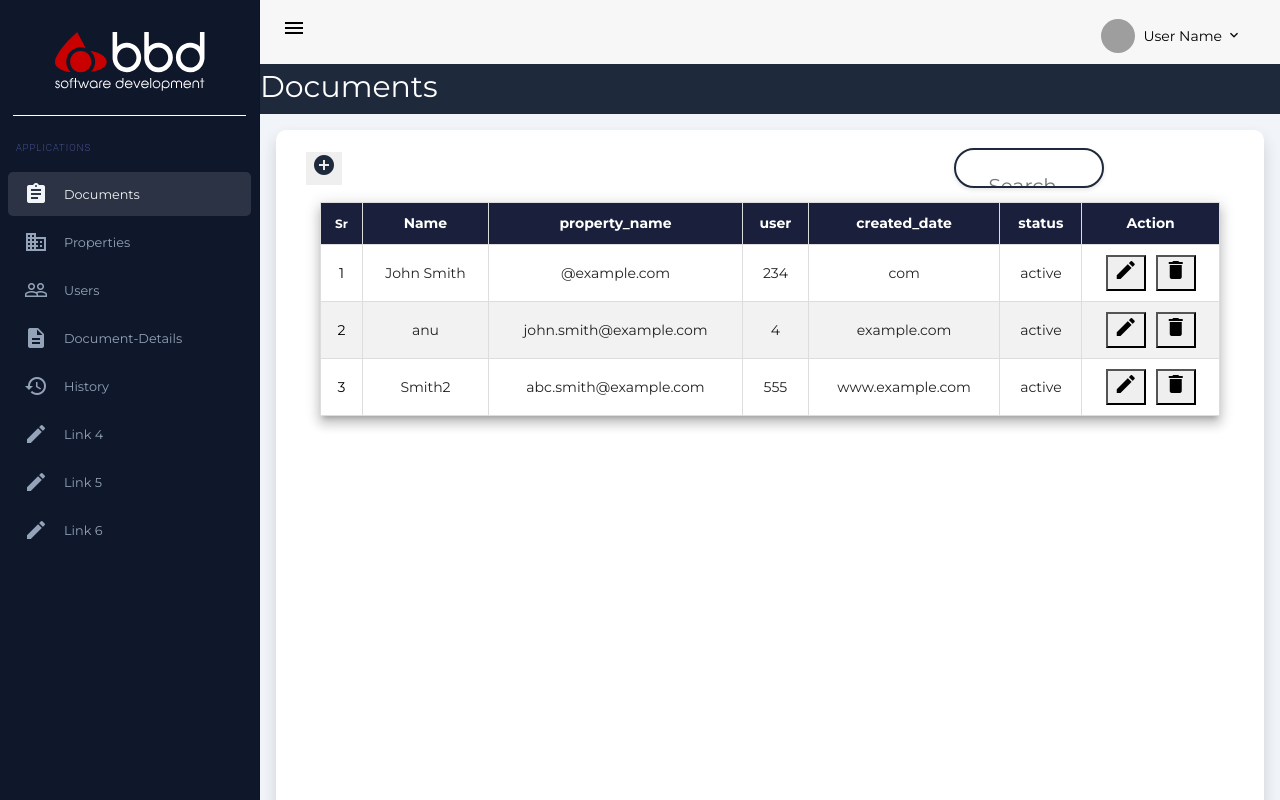
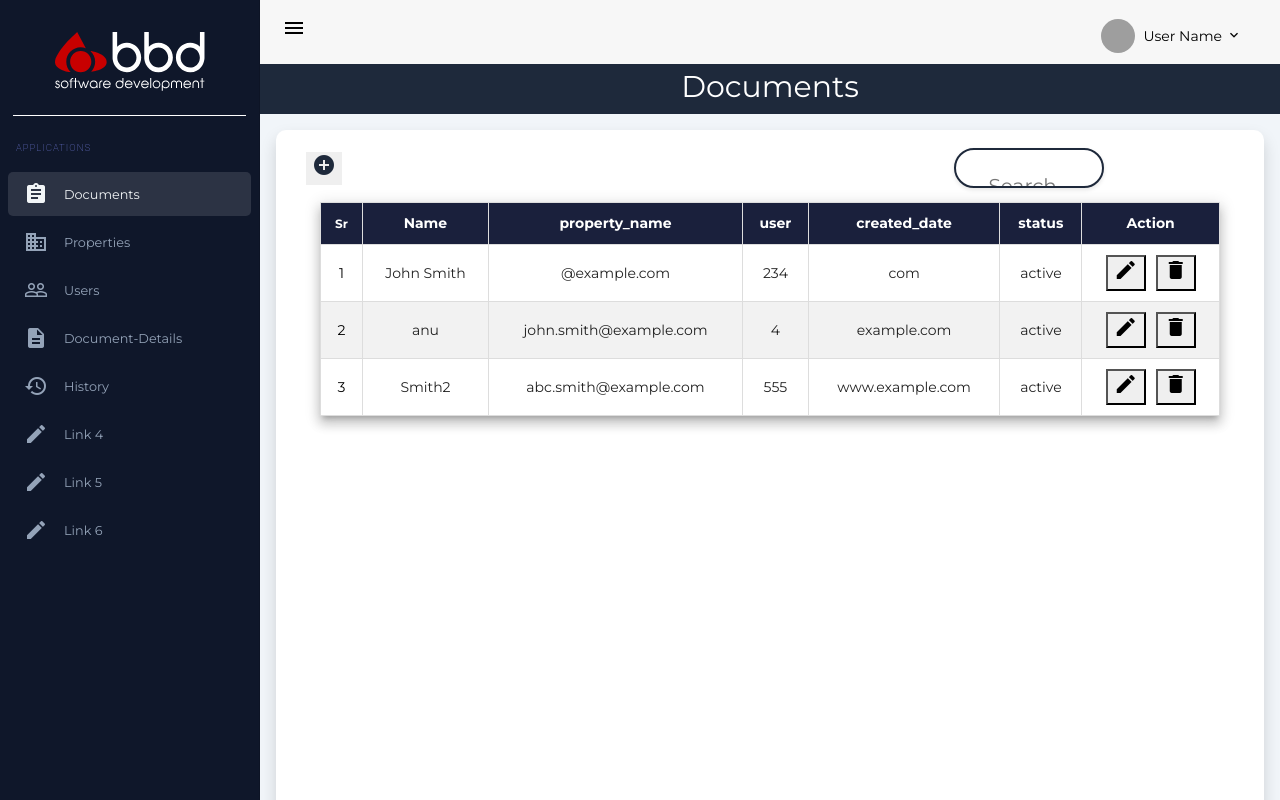
Before and after one commit to divyawani16/DocumentManagement-UI, an Angular app: page /home in a window 1280 px wide. Built offline with nearby package versions, Linux system fonts and the light colour scheme; grey boxes are pictures that could not be loaded.

Commit message:
updated home component's css

```diff
--- a/src/app/home/home.component.html
+++ b/src/app/home/home.component.html
@@ -1,6 +1,6 @@
 
 <div class="container-fluid page">
-  <div class="page__box">Documents</div>
+  <div class="page__box" style="text-align: center">Documents</div>
   <div class="page__content shadow p-3 position-relative">
     <div class="d-flex justify-content-between align-items-center mb-3">
 
--- a/src/app/home/home.component.scss
+++ b/src/app/home/home.component.scss
@@ -7,12 +7,14 @@
     background: #1e293b;
     margin: 0 -1rem;
     font-size: 24px;
+
   }
   .page__box {
     min-height: 50px;
     background: #1e293b;
     margin: 0 -1rem;
     font-size: 30px;
+    ;
   }
 
   .edit-button {
--- a/src/app/home/home.component.ts
+++ b/src/app/home/home.component.ts
@@ -70,10 +70,10 @@ export class HomeComponent implements OnInit {
     // implement delete functionality
   }
 
-  isSearchBoxClicked = false;
+  isClicked = false;
 
   onSearchBoxClick() {
-    this.isSearchBoxClicked = true;
+    this.isClicked = true;
   }
 
 }
```
